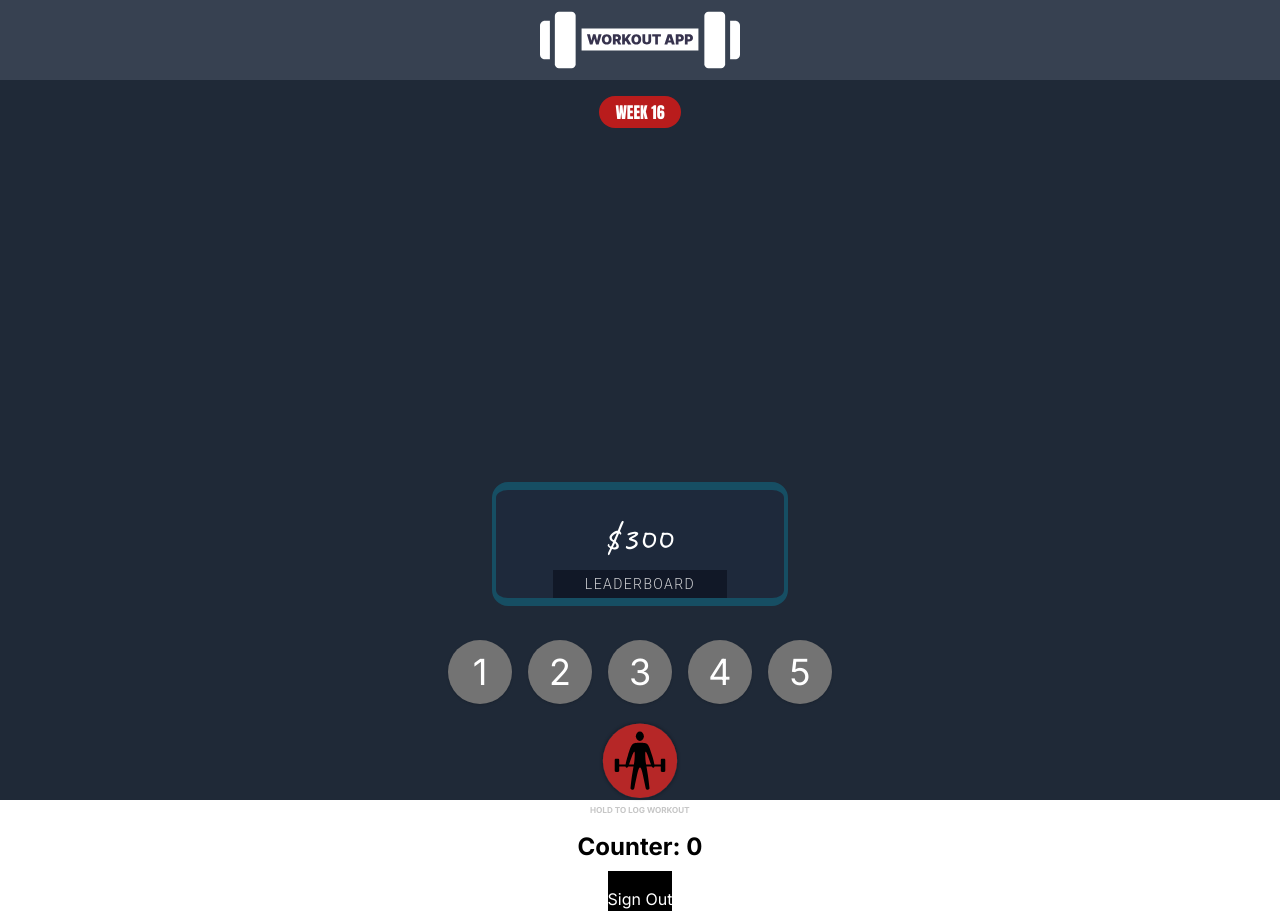
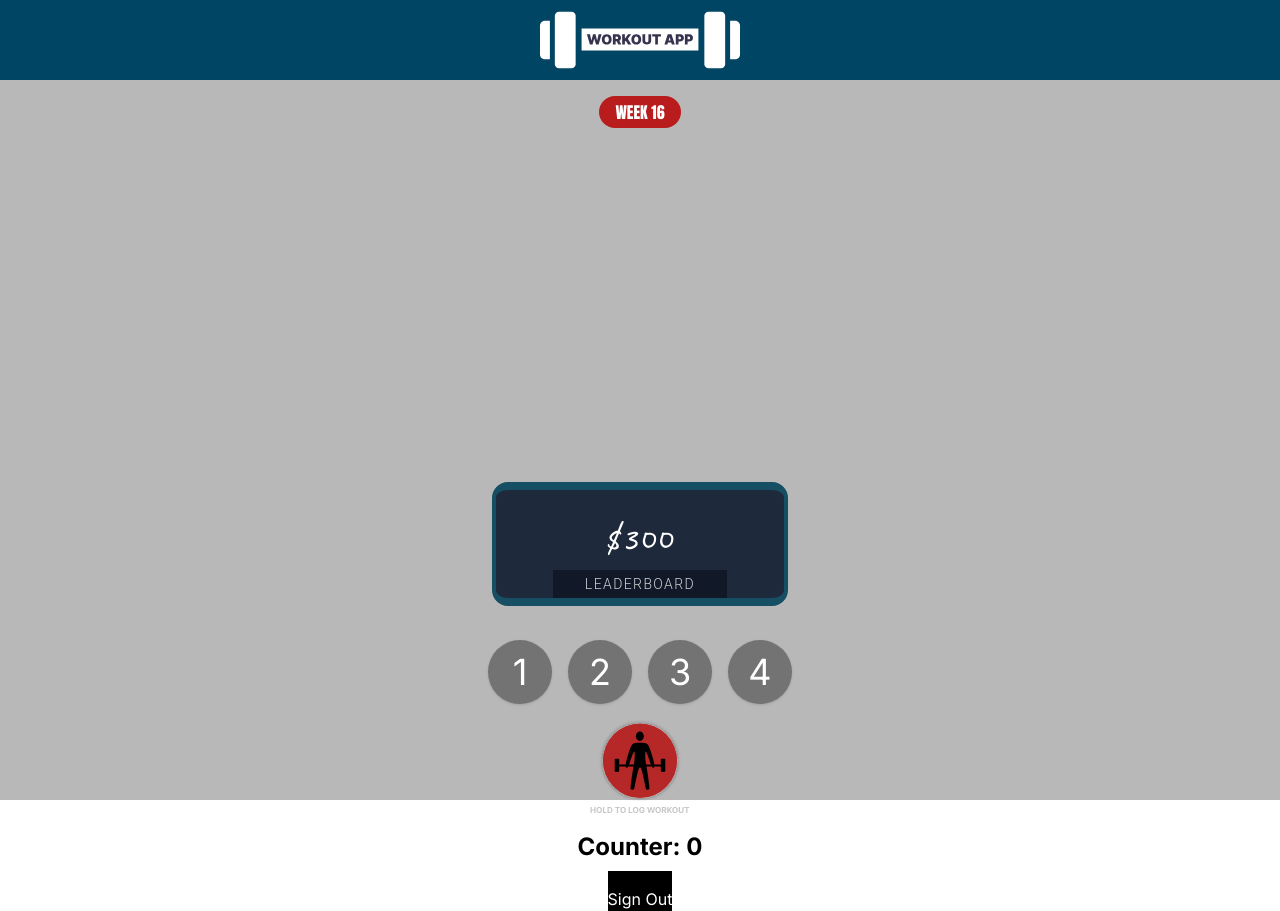
Before and after one commit to sandeepsuri/workout_application, a Next.js app in the folder workout-app/: page /Dashboard in a window 1280 px wide. Built offline with nearby package versions, Linux system fonts and the light colour scheme.

Commit message:
fix: background colour and logo change for dashboard

```diff
--- a/workout-app/src/app/Dashboard/page.tsx
+++ b/workout-app/src/app/Dashboard/page.tsx
@@ -27,7 +27,7 @@ export default function Dashboard() {
   };
 
   return (
-    <div className="flex flex-col items-center h-screen bg-gray-800">
+    <div className="flex flex-col items-center h-screen bg-[#B8B8B8]">
       <Header />
       <WeekTracker />
       <Weekpot toggleBoard={toggleBoard} handleToggle={handleToggle} />
--- a/workout-app/src/components/header.tsx
+++ b/workout-app/src/components/header.tsx
@@ -4,9 +4,9 @@ import Image from "next/image";
 const header = () => {
   return (
     <div className='container'>
-          <div className="h-20 bg-gray-700 flex justify-center">
+          <div className="h-20 bg-[#004563] flex justify-center">
             <Image
-              src="/header_logo.svg"
+              src="/logo_white.svg"
               alt="header"
               width={200}
               height={200}
--- a/workout-app/src/components/log.tsx
+++ b/workout-app/src/components/log.tsx
@@ -36,7 +36,7 @@ const Log = () => {
   return (
     <div>
       <div className="flex rounded-full gap-4 py-4">
-        {[1, 2, 3, 4, 5].map((number) => (
+        {[1, 2, 3, 4].map((number) => (
           <div
             key={number}
             className={`  w-16 h-16 rounded-full shadow inline-flex items-center justify-center text-white text-4xl font-Roboto leading-loose ${
```
Also changed, not shown: workout-app/public/logo_white.svg (added).
